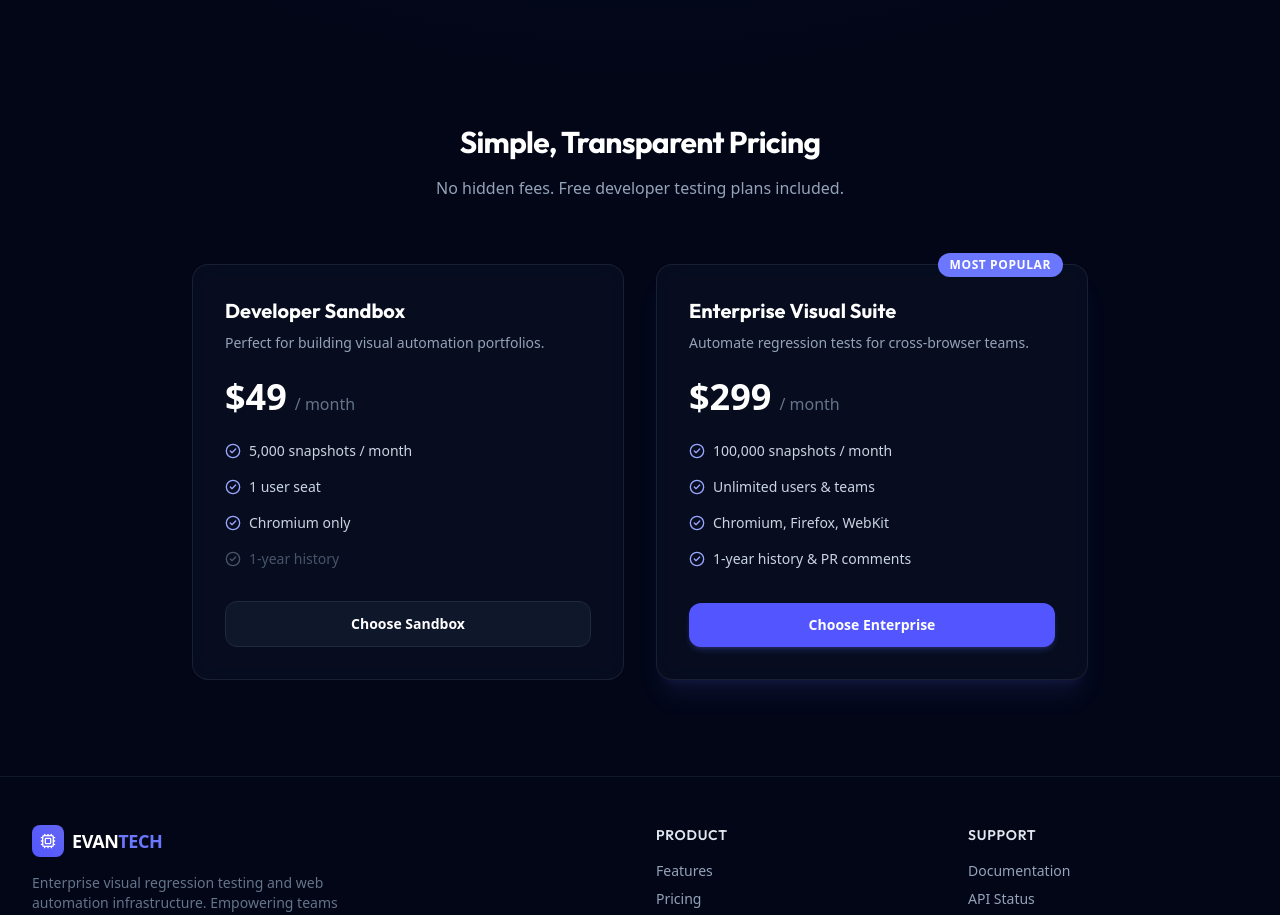
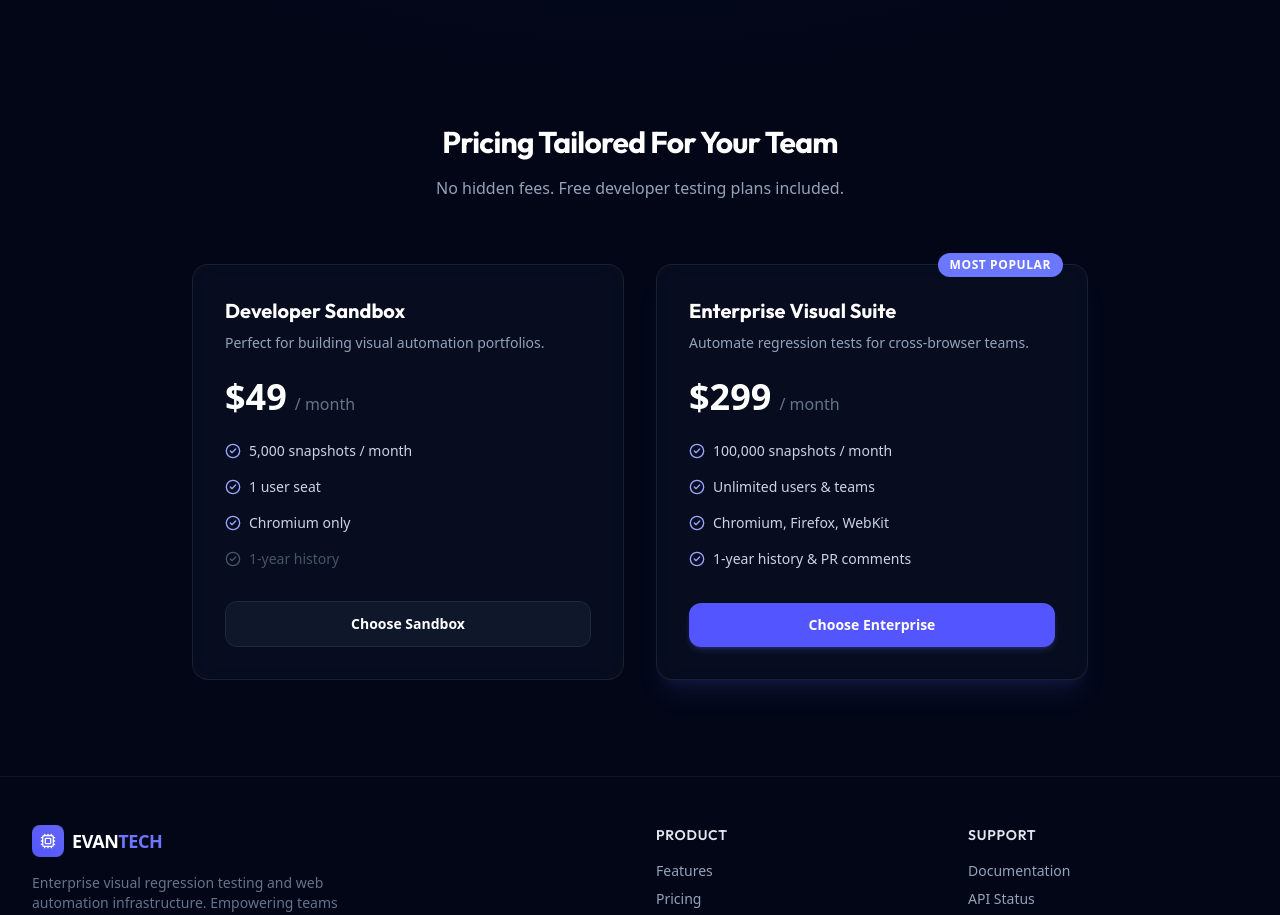
Before and after one commit to piyush241203/Percy_Automation, a React (Vite) app: page / in a window 1280 px wide. Shown: the part 1020-1935 px from the top of the page. Built offline with nearby package versions, Linux system fonts and the light colour scheme.

Commit message:
style: modify UI titles in 4 pages to test Percy visual diffs

```diff
--- a/src/pages/Dashboard.jsx
+++ b/src/pages/Dashboard.jsx
@@ -10,7 +10,7 @@ export default function Dashboard() {
 
   const stats = [
     {
-      name: 'Account Balance',
+      name: 'Available Capital',
       value: `$${user.balance.toLocaleString('en-US', { minimumFractionDigits: 2 })}`,
       change: '+12.5%',
       changeType: 'increase',
--- a/src/pages/Home.jsx
+++ b/src/pages/Home.jsx
@@ -90,7 +90,7 @@ export default function Home() {
         {/* Pricing Cards */}
         <div className="mt-24 sm:mt-32">
           <div className="text-center max-w-3xl mx-auto mb-16">
-            <h2 className="text-3xl font-bold tracking-tight text-white">Simple, Transparent Pricing</h2>
+            <h2 className="text-3xl font-bold tracking-tight text-white">Pricing Tailored For Your Team</h2>
             <p className="mt-4 text-slate-400">
               No hidden fees. Free developer testing plans included.
             </p>
--- a/src/pages/Login.jsx
+++ b/src/pages/Login.jsx
@@ -18,7 +18,7 @@ export default function Login() {
   return (
     <div className="space-y-6">
       <div className="text-center">
-        <h2 className="text-2xl font-bold tracking-tight text-white">Sign in to your account</h2>
+        <h2 className="text-2xl font-bold tracking-tight text-white">Welcome Back! Sign In</h2>
         <p className="mt-2 text-sm text-slate-400">
           Or{' '}
           <Link to={`/signup${searchString}`} className="font-semibold text-brand-400 hover:text-brand-300">
--- a/src/pages/Signup.jsx
+++ b/src/pages/Signup.jsx
@@ -18,7 +18,7 @@ export default function Signup() {
   return (
     <div className="space-y-6">
       <div className="text-center">
-        <h2 className="text-2xl font-bold tracking-tight text-white">Create your account</h2>
+        <h2 className="text-2xl font-bold tracking-tight text-white">Register a New Workspace</h2>
         <p className="mt-2 text-sm text-slate-400">
           Or{' '}
           <Link to={`/login${searchString}`} className="font-semibold text-brand-400 hover:text-brand-300">
```
